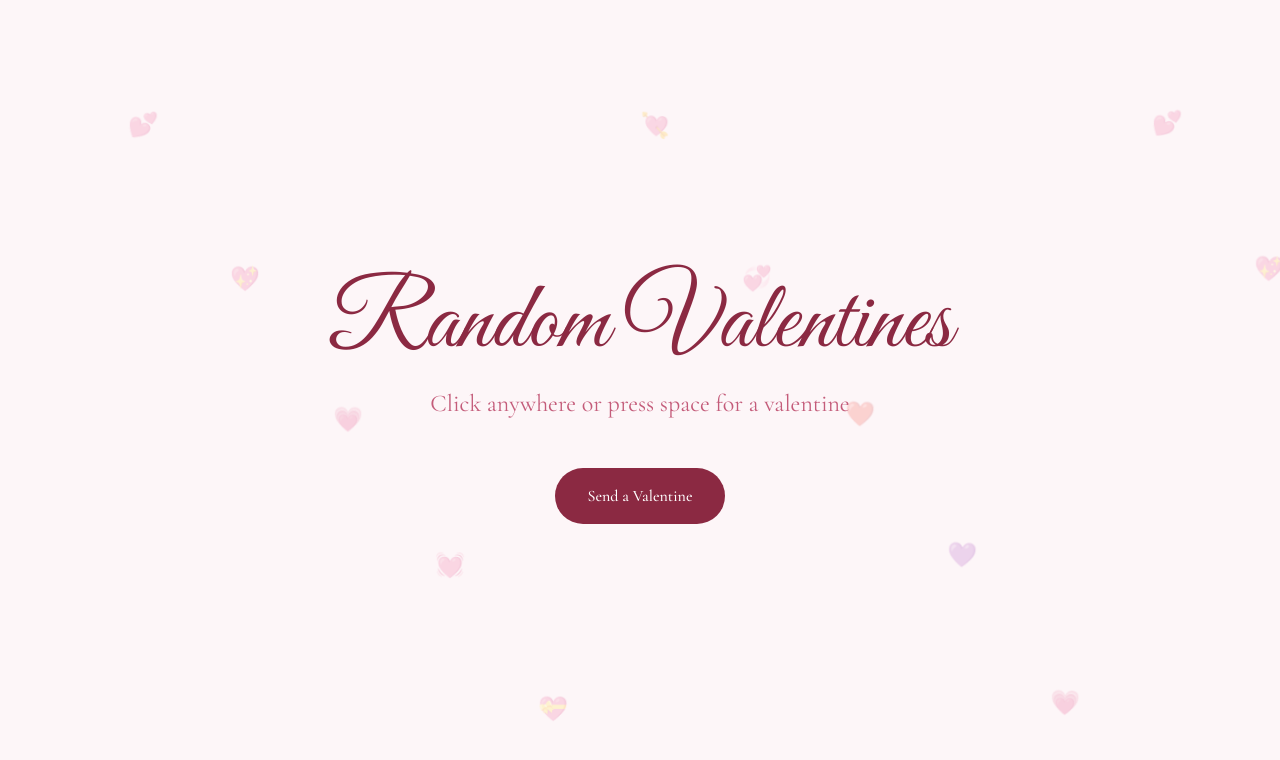
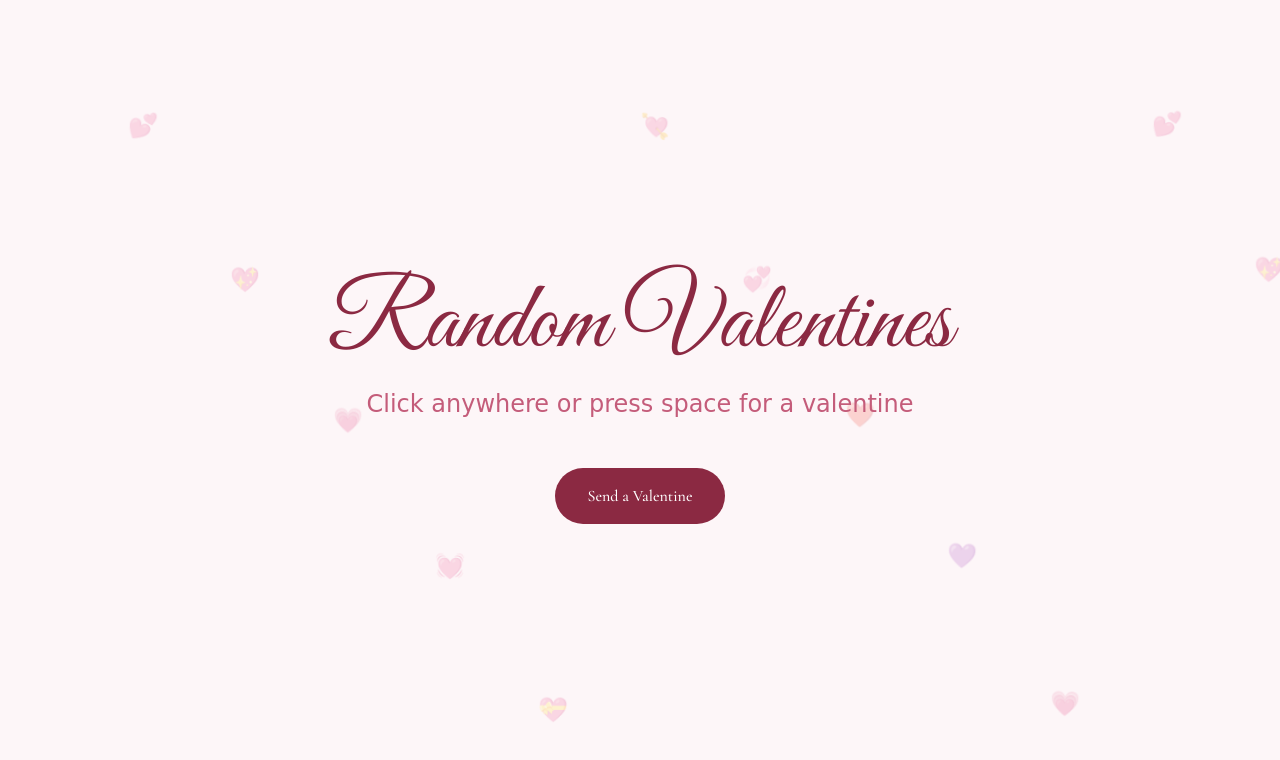
Before and after one commit to soooooooot/treehacks-agent-repo, a Next.js app: page / in a window 1280 px wide. Shown: the top 760 px of the page. Built offline with nearby package versions, Linux system fonts and the light colour scheme.

Commit message:
fix: Update the global CSS or main theme file to use Comic Sans font family f

```diff
--- a/app/globals.css
+++ b/app/globals.css
@@ -13,7 +13,7 @@
 
 @layer base {
   html {
-    font-family: var(--font-body);
+    font-family: "Comic Sans MS", "Comic Sans", cursive;
   }
 }
 
```
